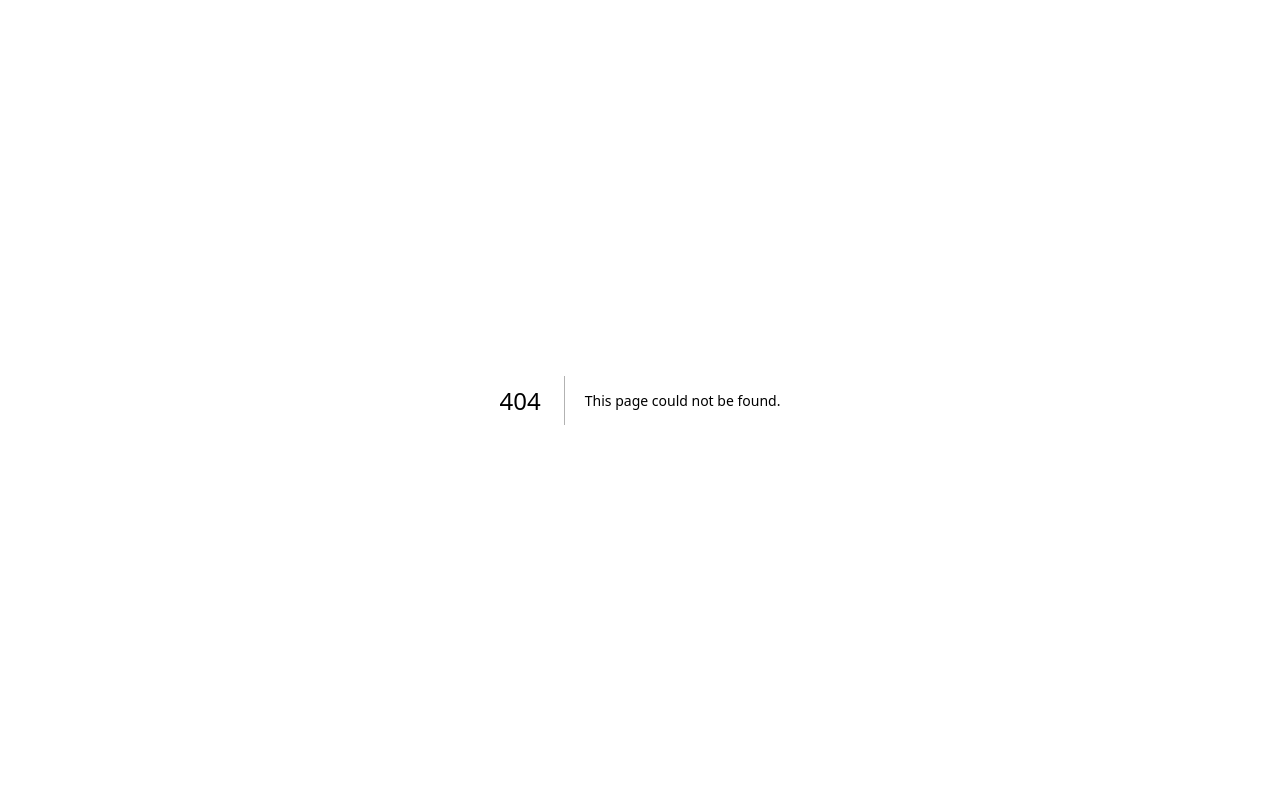
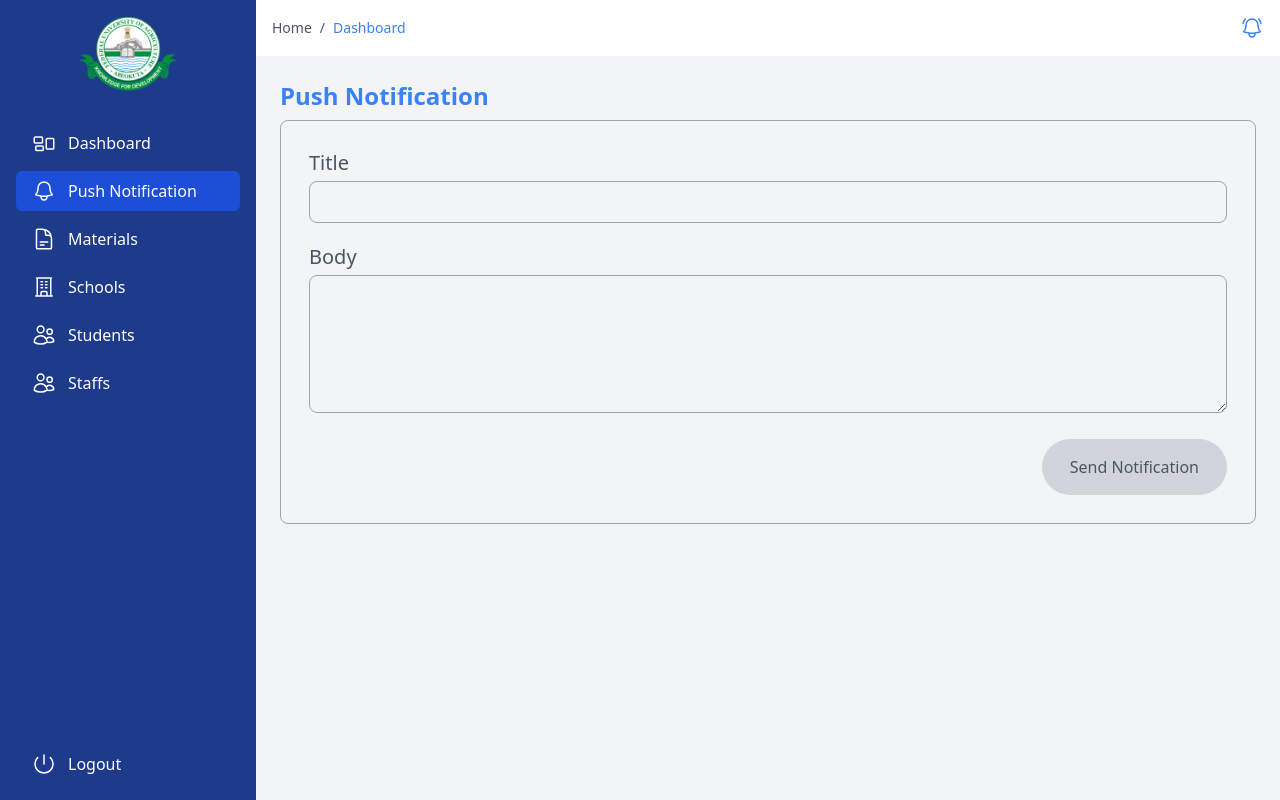
Before and after one commit to Dev-180Memes/greg-schools, a Next.js app: page /admin/notification in a window 1280 px wide. Before the commit this address had no page. Built offline with nearby package versions, Linux system fonts and the light colour scheme; sample sign-in values are in the browser's storage.

Commit message:
chore: Update Sidebar component to handle logout functionality

```diff
--- a/src/components/Dashboard/Admin/Sidebar.tsx
+++ b/src/components/Dashboard/Admin/Sidebar.tsx
@@ -12,6 +12,11 @@ const Sidebar: React.FC<SidebarProps> = ({ isOpen, toggleSidebar }) => {
   const router = useRouter();
 
   const isActive = (path: string) => router.pathname === path;
+
+  const handleLogout = () => {
+    localStorage.removeItem('token');
+    router.push('/admin/auth');
+  }
 
   return (
     <>
@@ -42,7 +47,7 @@ const Sidebar: React.FC<SidebarProps> = ({ isOpen, toggleSidebar }) => {
             </svg>
             Dashboard
           </Link>
-          <Link href={"/admin/"} className={`py-2 px-4 flex items-center text-white rounded-md mb-2 ${isActive('/') ? 'bg-blue-700' : 'hover:bg-blue-700'}`}>
+          <Link href={"/admin/notification"} className={`py-2 px-4 flex items-center text-white rounded-md mb-2 ${isActive('/admin/notification') ? 'bg-blue-700' : 'hover:bg-blue-700'}`}>
             <svg xmlns="http://www.w3.org/2000/svg" fill="none" viewBox="0 0 24 24" stroke-width="1.5" stroke="currentColor" className="h-6 w-6 mr-3">
               <path stroke-linecap="round" stroke-linejoin="round" d="M14.857 17.082a23.848 23.848 0 0 0 5.454-1.31A8.967 8.967 0 0 1 18 9.75V9A6 6 0 0 0 6 9v.75a8.967 8.967 0 0 1-2.312 6.022c1.733.64 3.56 1.085 5.455 1.31m5.714 0a24.255 24.255 0 0 1-5.714 0m5.714 0a3 3 0 1 1-5.714 0" />
             </svg>
@@ -74,7 +79,7 @@ const Sidebar: React.FC<SidebarProps> = ({ isOpen, toggleSidebar }) => {
           </Link>
         </nav>
         <div className="mt-auto">
-          <button className="py-2 px-4 flex items-center text-white hover:bg-blue-700 rounded-md">
+          <button className="py-2 px-4 flex items-center text-white hover:bg-blue-700 rounded-md" onClick={handleLogout}>
             <svg xmlns="http://www.w3.org/2000/svg" fill="none" viewBox="0 0 24 24" strokeWidth={1.5} stroke="currentColor" className="h-6 w-6 mr-3">
               <path strokeLinecap="round" strokeLinejoin="round" d="M5.636 5.636a9 9 0 1 0 12.728 0M12 3v9" />
             </svg>
--- /dev/null
+++ b/src/pages/admin/notification.tsx
@@ -0,0 +1,111 @@
+import React from 'react';
+import Layout from '@/components/Dashboard/Admin/Layout';
+import { FaX } from 'react-icons/fa6';
+
+const Notification: React.FC = () => {
+    const [title, setTitle] = React.useState<string>('');
+    const [body, setBody] = React.useState<string>('');
+    const [showConfirmationModal, setShowConfirmationModal] = React.useState<boolean>(false);
+    const [showSuccessModal, setShowSuccessModal] = React.useState<boolean>(false);
+
+    const handleSendNotification = (e: React.FormEvent) => {
+        e.preventDefault();
+        setShowConfirmationModal(true);
+    };
+
+    const handleConfirmSend = () => {
+        setShowConfirmationModal(false);
+        setShowSuccessModal(true);
+    }
+
+  return (
+    <Layout>
+        <div className="flex flex-col space-y-2">
+            <h1 className="text-2xl font-semibold text-blue-500">Push Notification</h1>
+            <form
+                className="flex flex-col border border-gray-400 rounded-xl md:rounded-lg p-3 md:p-7 space-y-5"
+                onSubmit={handleSendNotification}
+            >
+                <div>
+                    <label className='font-normal text-xl text-gray-600'>Title</label>
+                    <input
+                        type="text"
+                        className='w-full p-2 border border-gray-400 rounded-lg mt-1 bg-transparent focus:border focus:border-gray-400'
+                        value={title}
+                        onChange={(e) => setTitle(e.target.value)}
+                    />
+                </div>
+                <div>
+                    <label className='font-normal text-xl text-gray-600'>Body</label>
+                    <textarea
+                        rows={5}
+                        className='w-full p-2 border border-gray-400 rounded-lg mt-1 bg-transparent focus:border focus:border-gray-400'
+                        value={body}
+                        onChange={(e) => setBody(e.target.value)}
+                    />
+                </div>
+                <div className='flex items-center justify-center md:items-end md:justify-end'>
+                    {
+                        title === "" || body === "" ? (
+                            <button disabled className='bg-gray-300 text-gray-600 py-4 px-7 rounded-full'>Send Notification</button>
+                        ) : (
+                            <button className='bg-blue-500 text-white py-4 px-7 rounded-full' type='submit'>Send Notification</button>
+                        )
+                    }
+                </div>
+            </form>
+        </div>
+
+        {showConfirmationModal && (
+            <div className="fixed inset-0 bg-black bg-opacity-50 flex items-center justify-center">
+                <div className="bg-white p-6 rounded-lg shadow-lg flex flex-col items-center md:w-1/3">
+                    <div className="flex w-full items-end justify-end">
+                        <button
+                            className="bg-gray-200 p-2 flex items-end justify-end rounded-full"
+                            onClick={() => setShowConfirmationModal(false)}
+                        >
+                            <FaX />
+                        </button>
+                    </div>
+                    <h2 className='text-xl font-semibold text-blue-500 mb-4'>Send Post Notifications</h2>
+                    <p className="mb-3">Do you want to send post notification?</p>
+                    <div className="flex justify-end space-x-3 w-full">
+                        <button
+                            className="bg-gray-300 text-gray-600 py-2 px-4 rounded-full w-full"
+                            onClick={() => setShowConfirmationModal(false)}
+                        >
+                            No
+                        </button>
+                        <button
+                            className="bg-blue-500 text-white py-2 px-4 rounded-full w-full"
+                            onClick={handleConfirmSend}
+                        >
+                            Send
+                        </button>
+                    </div>
+                </div>
+            </div>
+        )}
+
+        {showSuccessModal && (
+            <div className="fixed inset-0 bg-black bg-opacity-50 flex items-center justify-center">
+                <div className="bg-white p-6 rounded-lg shadow-lg flex flex-col items-center md:w-1/3">
+                    <h2 className="text-xl font-semibold text-blue-500 mb-4">Successful</h2>
+                    <svg xmlns="http://www.w3.org/2000/svg" fill="none" viewBox="0 0 24 24" strokeWidth={5} stroke="currentColor" className="size-12 p-2 rounded-full text-white mb-1 bg-blue-500">
+                        <path strokeLinecap="round" strokeLinejoin="round" d="m4.5 12.75 6 6 9-13.5" />
+                    </svg>
+                    <p className="mb-6">Notification sent successfully</p>
+                    <button
+                        className="bg-blue-500 text-white py-2 px-4 rounded-full w-full"
+                        onClick={() => setShowSuccessModal(false)}
+                    >
+                        Proceed
+                    </button>
+                </div>
+            </div>
+        )}
+    </Layout>
+  )
+}
+
+export default Notification
```
